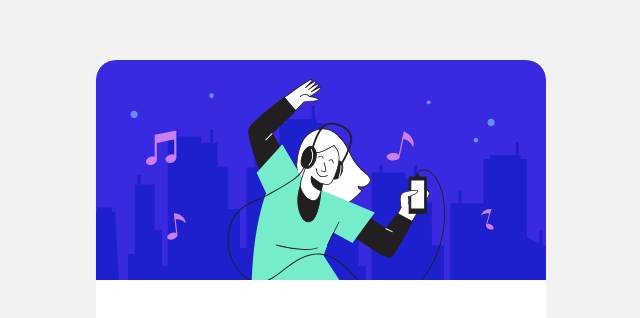
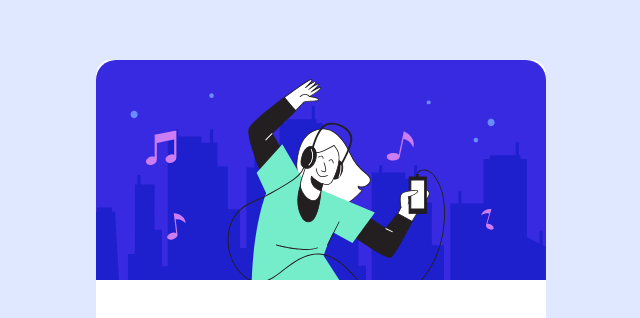
Before and after one commit to TitanWhy/order-summary-component, a plain HTML site: page index.html in a window 1280 px wide. Shown: the top 318 px of the page, without its empty margins (327-967 px from the left). Drawn offline with Linux system fonts and the light colour scheme.

Commit message:
small-fixes

```diff
--- a/style.css
+++ b/style.css
@@ -3,7 +3,7 @@ body {
     justify-content: center;
     align-items: center;
     background-image: url("./images/pattern-background-desktop.svg");
-    background: #F2F2F2;
+    background: #E0E8FF;
     width: 100%;
     height: 100vh;
 }
```
Also changed, not shown: index.html (+2 -0 lines).
